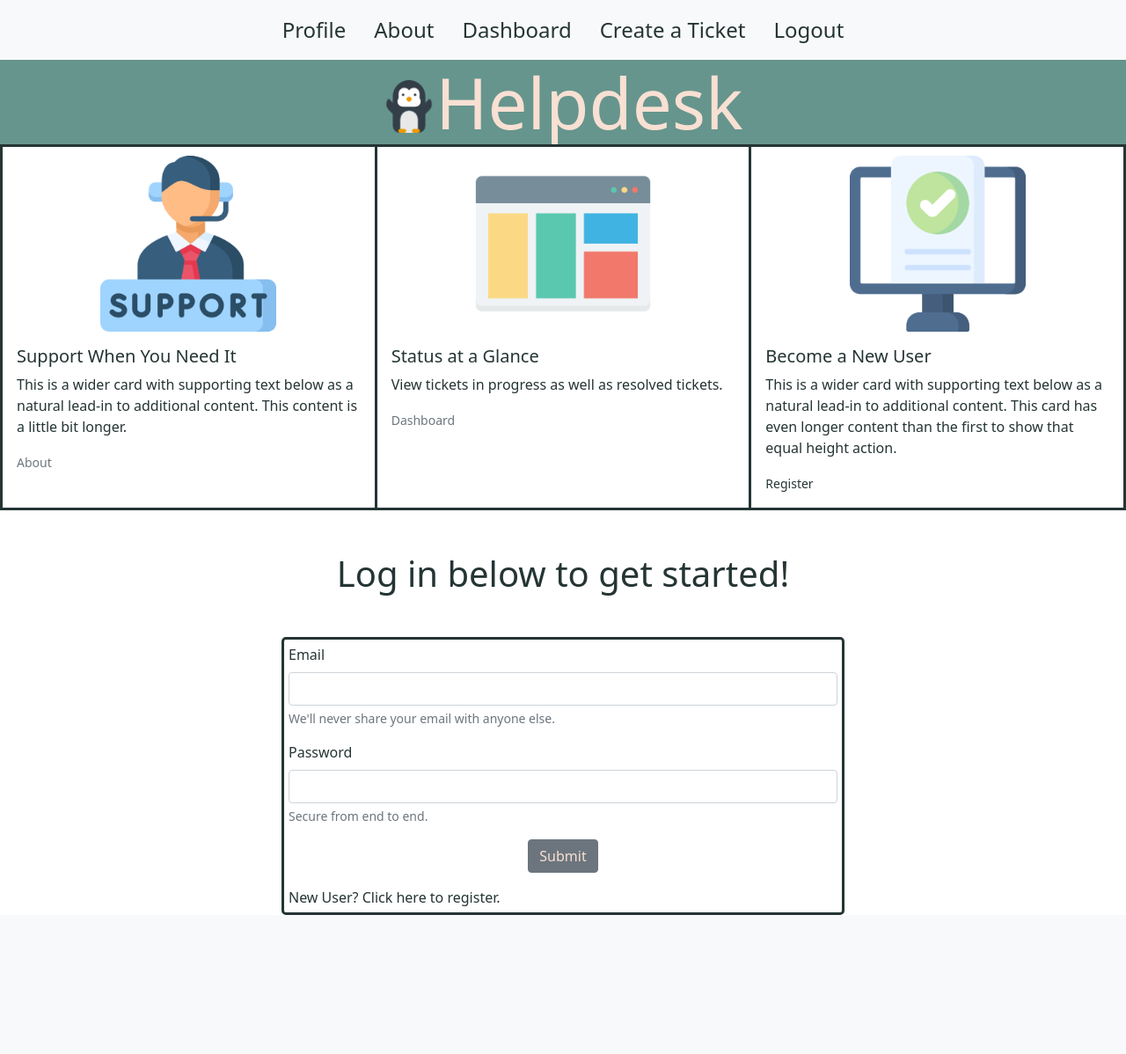
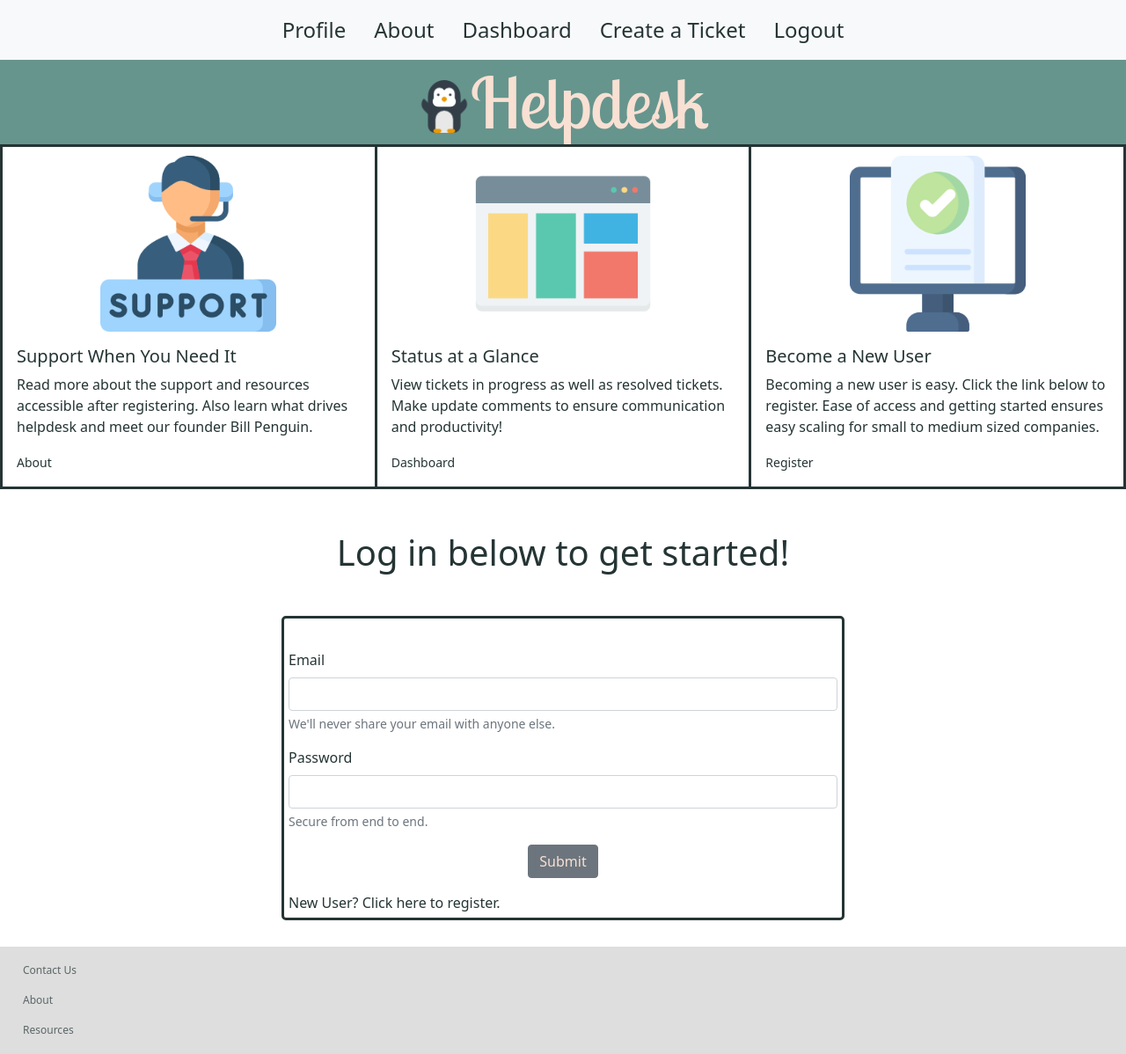
Before and after one commit to raphtis/helpdesk, a Django app: template users/templates/index.html in a window 1280 px wide. Shown: the whole page at 88% size. Before the commit the page ends 1040 px from the top, so only its background shows below. Run offline with Django 3.2, Linux system fonts and the light colour scheme; the template is opened without the code that fills it, so the values that code supplies are empty.

Commit message:
Created footer, updated profile page with delete button

```diff
--- a/users/static/css/style.css
+++ b/users/static/css/style.css
@@ -20,6 +20,8 @@ a:hover, .btn:hover, .nav-link:hover {
 .site_header {
     background-color: #66958D;
     color: #F8E0D3;
+    font-family: 'Be Vietnam Pro', sans-serif;
+    font-family: 'Lobster Two', cursive;
 }
 
 .nav-link {
@@ -36,6 +38,7 @@ a:hover, .btn:hover, .nav-link:hover {
     margin-left: auto;
     margin-right: auto;
     margin-top: 10px;
+    margin-bottom: 30px;
     border: 3px solid #253434;
     color: #253434;
     border-radius: 5px;
@@ -55,6 +58,10 @@ a:hover, .btn:hover, .nav-link:hover {
     justify-content: space-evenly;
 }
 
+.form-container {
+    margin-bottom: 30px;
+}
+
 .ticket-container {
     display: flex;
     justify-content: center;
@@ -69,7 +76,7 @@ a:hover, .btn:hover, .nav-link:hover {
 
 .comment-display-container {
     border: 3px solid #66958D;
-    width: 600px;
+    width: 550px;
     margin-bottom: 40px;
     padding-top: 10px;
     border-radius: 5px;
@@ -83,13 +90,12 @@ a:hover, .btn:hover, .nav-link:hover {
 
 .user_tickets, .user_comments {
     border: 1px solid #253434;
+    margin-bottom: 20px;
+}
 
-    margin-bottom: 10px;
+.user_tickets li {
+    margin-bottom: 5px;
 }
-/* .action-history p {
-    padding-bottom: 3px;
-    border-bottom: 1px solid #253434;
-} */
 
 .bill-img {
     padding-bottom: 10px;
@@ -100,6 +106,7 @@ a:hover, .btn:hover, .nav-link:hover {
     border: 3px solid #253434;
     border-radius: 0.25px;
     color: #253434;
+    margin-bottom: 4.5rem;
 }
 
 .card {
@@ -126,3 +133,21 @@ h1 {
 .btn:hover {
     color: #F8E0D3;
 }
+
+
+.footer-container {
+    background-color: lightgray;
+    width: auto;
+    padding: 10px;
+    opacity: 75%;
+}
+
+.footer-container a {
+    font-size: 12px;
+}
+
+.footer-container a:hover {
+    text-decoration: underline;
+    color: #AF4433;
+    font-size: 12px;
+}
--- a/users/templates/create-ticket.html
+++ b/users/templates/create-ticket.html
@@ -47,3 +47,4 @@
         </div>
     </div>
 </div>
+{% include 'footer.html'%}
--- a/users/templates/dashboard.html
+++ b/users/templates/dashboard.html
@@ -30,6 +30,7 @@
     </div>
 </div>
 <div class="container mx-auto form-container" style="width:600px">
+    <div>
     {% if messages %}
     <ul class="messages">
         {% for message in messages %}
@@ -39,7 +40,7 @@
     {% endif %}
     </div>
 </div>
-<div class="container table-container mt-5" style="width: 800px">
+<div class="container table-container mt-5" style="width: 900px">
     <table class="table table-hover table-light ticket-table">
     <thead>
         <tr>
@@ -63,3 +64,6 @@
     </table>
     </div>
 </div>
+<div>
+{% include 'footer.html'%}
+</div>
--- /dev/null
+++ b/users/templates/footer.html
@@ -0,0 +1,13 @@
+<div class="footer-container">
+    <ul class="nav flex-column">
+        <li class="nav-item">
+            <a class="nav-link active" aria-current="page" href="#">Contact Us</a>
+        </li>
+        <li class="nav-item">
+            <a class="nav-link" href="#">About</a>
+        </li>
+        <li class="nav-item">
+            <a class="nav-link" href="#">Resources</a>
+        </li>
+    </ul>
+</div>
--- a/users/templates/index.html
+++ b/users/templates/index.html
@@ -5,23 +5,23 @@
         <img src="/static/img/help-desk.png" class="card-img-top" alt="...">
         <div class="card-body">
             <h5 class="card-title">Support When You Need It</h5>
-            <p class="card-text">This is a wider card with supporting text below as a natural lead-in to additional content. This content is a little bit longer.</p>
-            <p class="card-text"><small class="text-muted">About</small></p>
+            <p class="card-text">Read more about the support and resources accessible after registering. Also learn what drives helpdesk and meet our founder Bill Penguin.</p>
+            <p class="card-text"><small class="text-muted"><a href="#">About</a></small></p>
         </div>
     </div>
     <div class="card">
         <img src="/static/img/layout.png" class="card-img-top" alt="...">
         <div class="card-body">
             <h5 class="card-title">Status at a Glance</h5>
-            <p class="card-text">View tickets in progress as well as resolved tickets.</p>
-            <p class="card-text"><small class="text-muted">Dashboard</small></p>
+            <p class="card-text">View tickets in progress as well as resolved tickets. Make update comments to ensure communication and productivity!</p>
+            <p class="card-text"><small class="text-muted"><a href="/dashboard">Dashboard</a></small></p>
         </div>
     </div>
     <div class="card">
         <img src="/static/img/registration.png" class="card-img-top" alt="...">
         <div class="card-body">
             <h5 class="card-title">Become a New User</h5>
-            <p class="card-text">This is a wider card with supporting text below as a natural lead-in to additional content. This card has even longer content than the first to show that equal height action.</p>
+            <p class="card-text">Becoming a new user is easy. Click the link below to register. Ease of access and getting started ensures easy scaling for small to medium sized companies.</p>
             <p class="card-text"><small class="text-muted"><a href="/new_user">Register</a></small></p>
         </div>
     </div>
@@ -64,3 +64,4 @@
 
 
 <script src="https://cdn.jsdelivr.net/npm/bootstrap@5.1.3/dist/js/bootstrap.bundle.min.js" integrity="sha384-ka7Sk0Gln4gmtz2MlQnikT1wXgYsOg+OMhuP+IlRH9sENBO0LRn5q+8nbTov4+1p" crossorigin="anonymous"></script>
+{% include 'footer.html'%}
--- a/users/templates/nav_bar.html
+++ b/users/templates/nav_bar.html
@@ -10,6 +10,10 @@
         <meta name="viewport" content="width=device-width, initial-scale=1">
         <link href="https://cdn.jsdelivr.net/npm/bootstrap@5.1.3/dist/css/bootstrap.min.css" rel="stylesheet" integrity="sha384-1BmE4kWBq78iYhFldvKuhfTAU6auU8tT94WrHftjDbrCEXSU1oBoqyl2QvZ6jIW3" crossorigin="anonymous">
         <link rel="stylesheet" href="{% static '/css/style.css' %}">
+        <link rel="icon" type="image/x-icon" href="/static/img/customer-service.png">
+        <link rel="preconnect" href="https://fonts.googleapis.com">
+        <link rel="preconnect" href="https://fonts.gstatic.com" crossorigin>
+        <link href="https://fonts.googleapis.com/css2?family=Be+Vietnam+Pro:wght@200&family=Lobster+Two&display=swap" rel="stylesheet">
     </head>
     <body>
         <nav class="navbar navbar-expand-lg navbar=light bg-light justify-content-center">
--- a/users/templates/register.html
+++ b/users/templates/register.html
@@ -33,3 +33,4 @@
         </div>
     </form>
 </div>
+{% include 'footer.html'%}
--- a/users/templates/ticket-details.html
+++ b/users/templates/ticket-details.html
@@ -49,7 +49,6 @@
                 </div>
             </form>
         </div>
-        <a href="/comment_form">Add an Update</a>
     </div>
 </div>
 <div>
@@ -69,8 +68,9 @@
                 </form>
             </div>
             <div class="comment-display-container container mx auto">
+                    <h5>Updates - </h5>
                 {%for comment in ticket.post_comments.all%}
-                    <h6>Update by: </h6>
+                    <h6>Comment by: </h6>
                     <p>{{comment.poster.first_name}} {{comment.poster.last_name}} -
                     {{ comment.comment}}</p>
                 {% endfor %}
@@ -78,3 +78,4 @@
         </div>
     </div>
 </div>
+{% include 'footer.html'%}
--- a/users/urls.py
+++ b/users/urls.py
@@ -19,5 +19,6 @@ urlpatterns = [
     path('ticket/<int:ticket_id>/update', views.update_ticket),
     path('ticket/<int:ticket_id>/delete', views.delete_ticket),
     path('add_comment/<int:ticket_id>/', views.add_comment),
+    path('comment/<int:comment_id>/delete', views.delete_comment),
 
 ]
```
Also changed, not shown: users/templates/profile.html (+11 -2 lines), users/views.py (+8 -0 lines), db.sqlite3, users/static/img/customer-service.png (added).
